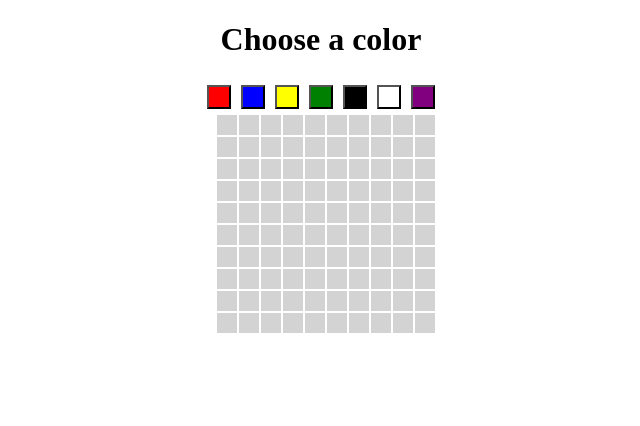
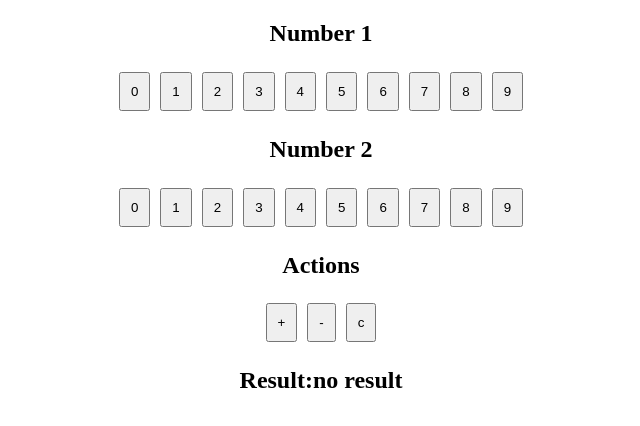
Before and after one commit to soleymaniyasaman/react-challenges, a React app: page / in a window 1280 px wide. Shown: the top 426 px of the page, without its empty margins (319-959 px from the left). Built offline with nearby package versions, Linux system fonts and the light colour scheme.

Commit message:
buid calculator by using usereduce

```diff
--- /dev/null
+++ b/src/09-simple-calc/SimpleCalc.js
@@ -0,0 +1,47 @@
+import { useReducer } from "react"
+
+const initialState = {
+    firstNum: 0,
+    secondNum: 0,
+    result: 'no result'
+}
+
+function reducer(state, action) {
+    if (action.type === 'SET_FIRST_NUM') return { ...state, firstNum: action.number }
+    if (action.type === 'SET_SECOND_NUM') return { ...state, secondNum: action.number }
+    if (action.type === 'ADD') return { ...state, result: state.firstNum + state.secondNum }
+    if (action.type === 'SUB') return { ...state, result: state.firstNum - state.secondNum }
+    if (action.type === 'CLEAR') return initialState
+}
+
+
+export default function SimpleCalculator() {
+    const [state, dispatch] = useReducer(reducer, initialState)
+    const numbers = [0, 1, 2, 3, 4, 5, 6, 7, 8, 9]
+
+    return (
+        <div>
+            <div>
+                <h2>Number 1</h2>
+                {numbers.map(number => (
+                    <button key={number} onClick={() => dispatch({ type: 'SET_FIRST_NUM', number })}>
+                        {number}
+                    </button>))}
+            </div>
+            <div>
+                <h2>Number 2</h2>
+                {numbers.map(number => (
+                    <button key={number} onClick={() => dispatch({ type: 'SET_SECOND_NUM', number })}>
+                        {number}
+                    </button>))}
+            </div>
+            <div>
+                <h2>Actions</h2>
+                <button onClick={() => dispatch({ type: 'ADD' })}>+</button>
+                <button onClick={() => dispatch({ type: 'SUB' })}>-</button>
+                <button onClick={() => dispatch({ type: 'CLEAR' })}>c</button>
+            </div>
+            <div><h2>Result:{state.result}</h2></div>
+        </div>
+    )
+}
--- a/src/App.js
+++ b/src/App.js
@@ -7,11 +7,12 @@ import ScoreKeeper from './05-score-keeper/ScoreKeeper'
 import ToggleWindowEvent from './06-window-event/ToggleWindowEvent'
 import ColorPicker from './07-color-picker/ColorPicker'
 import PixelArt from './08-pixel-art/PixelArt'
+import SimpleCalculator from './09-simple-calc/SimpleCalc'
 
 function App() {
   return (
     <div className='App'>
-      <PixelArt />
+      <SimpleCalculator />
     </div>
   )
 }
```
